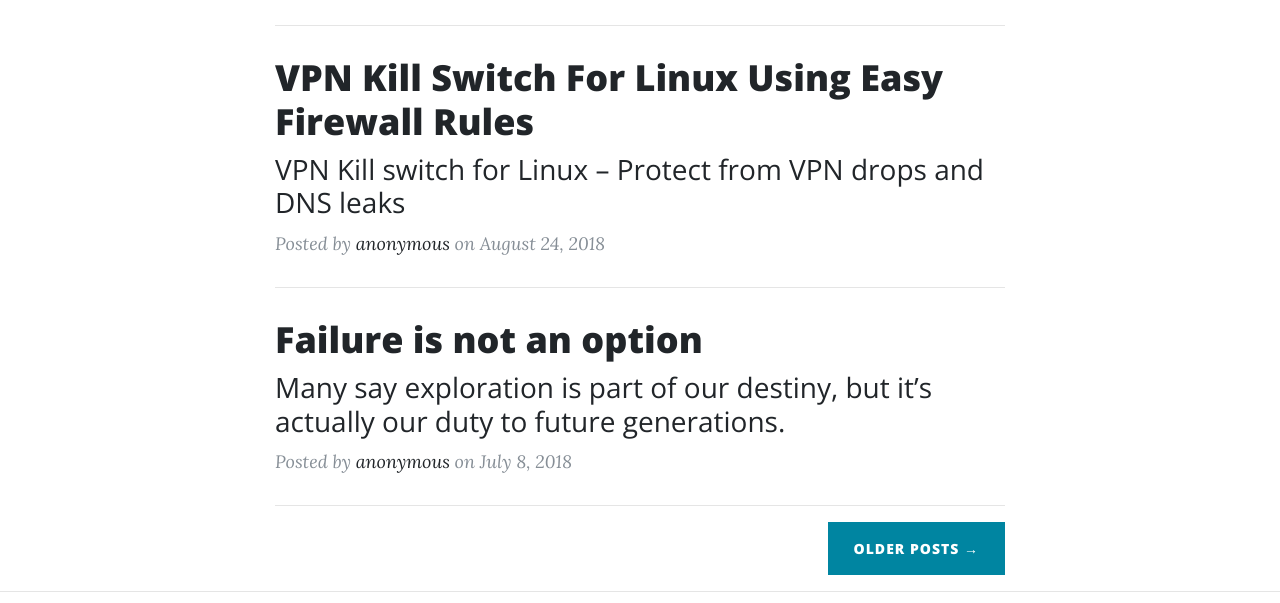
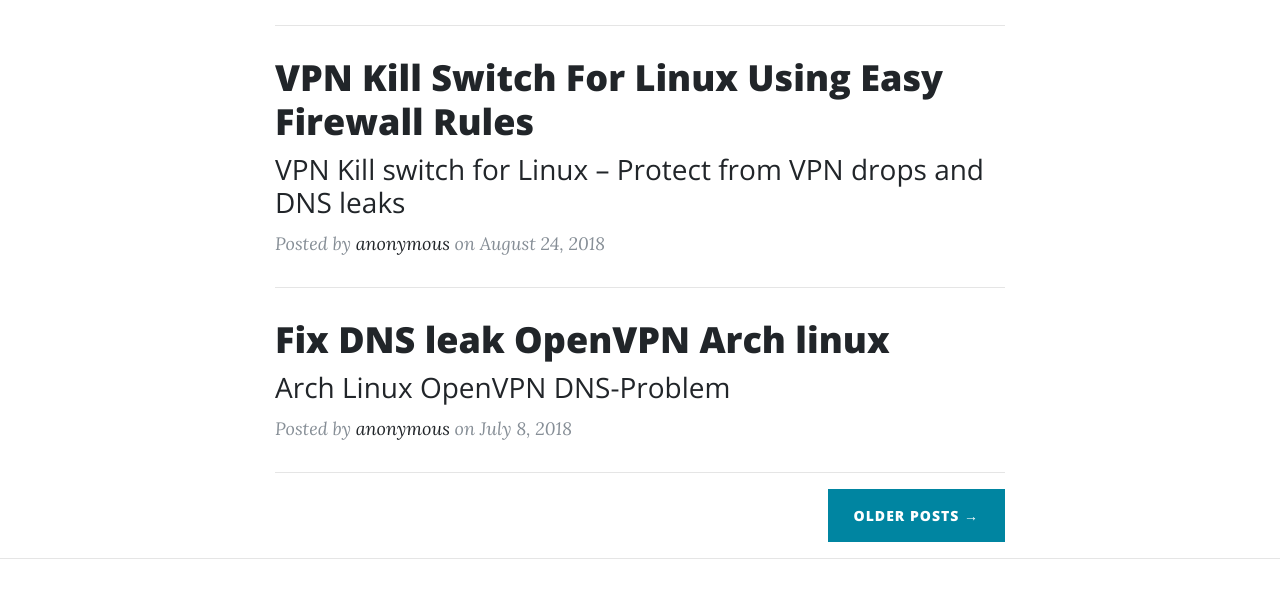
Before and after one commit to unixproject/blog, a website: page index.html in a window 1280 px wide. Shown: the part 978-1581 px from the top of the page. Drawn offline with nearby package versions, Linux system fonts and the light colour scheme.

Commit message:
Update index.html

```diff
--- a/index.html
+++ b/index.html
@@ -120,12 +120,12 @@
           </div>
           <hr>
           <div class="post-preview">
-            <a href="#">
+            <a href="fix-dns-leak-openvpn-archlinux.html">
               <h2 class="post-title">
-                Failure is not an option
+                Fix DNS leak OpenVPN Arch linux
               </h2>
               <h3 class="post-subtitle">
-                Many say exploration is part of our destiny, but it’s actually our duty to future generations.
+               Arch Linux OpenVPN DNS-Problem
               </h3>
             </a>
             <p class="post-meta">Posted by
```
